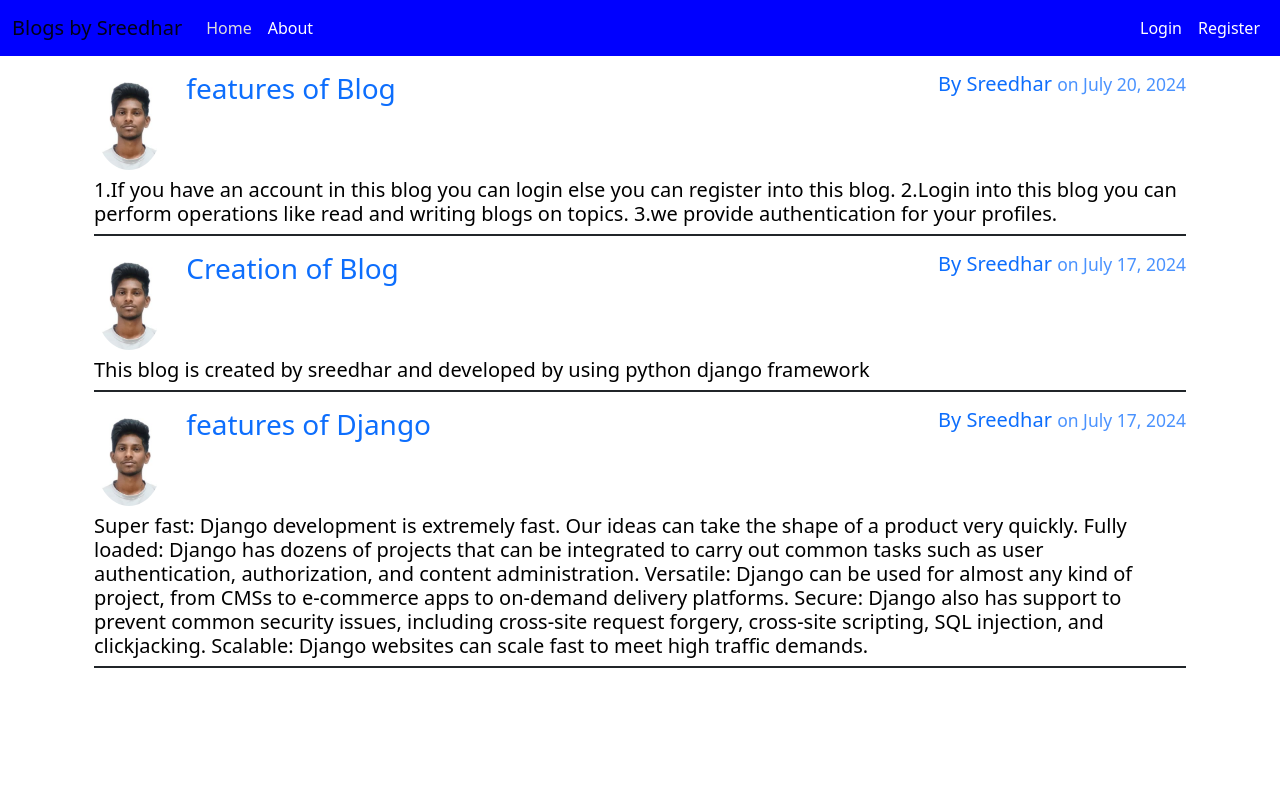
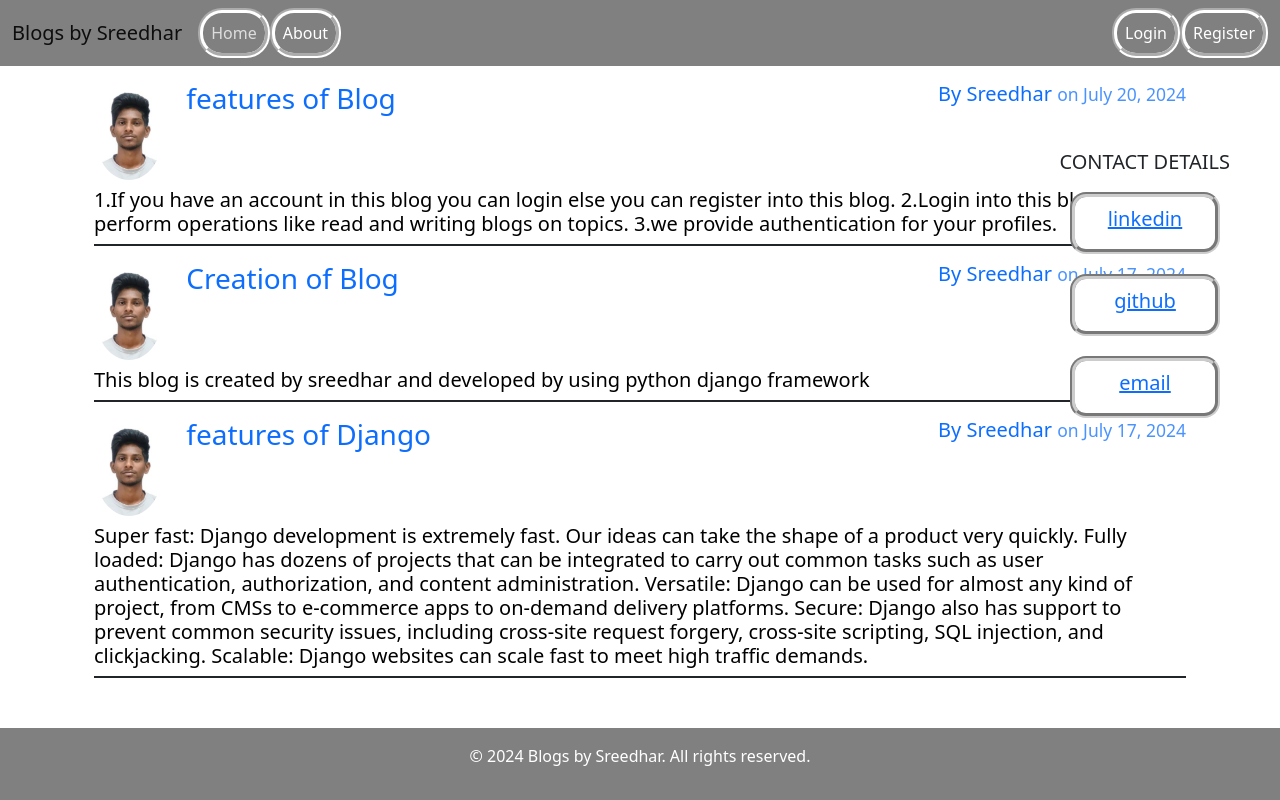
Before and after one commit to sreedhar742/Django_IT_Blogs, a Django app: page / in a window 1280 px wide. Run offline with Django 4.2, Linux system fonts and the light colour scheme; data comes from the database, SQL or seed files in the repository; both versions use the stored data as it was after the commit.

Commit message:
add contact details

```diff
--- a/blog/templates/blog/base.html
+++ b/blog/templates/blog/base.html
@@ -9,15 +9,15 @@
   <link href="https://cdn.jsdelivr.net/npm/bootstrap@5.2.0/dist/css/bootstrap.min.css" rel="stylesheet"
     integrity="sha384-gH2yIJqKdNHPEq0n4Mqa/HGKIhSkIHeL5AyhkYV8i59U5AR6csBvApHHNl/vI1Bx" crossorigin="anonymous" />
   <link rel="stylesheet" type="text/css" href="{% static 'blog/main.css' %}" />
+  <link rel="stylesheet" href="https://cdnjs.cloudflare.com/ajax/libs/font-awesome/6.0.0-beta3/css/all.min.css" integrity="sha384-k6RqeWeci5ZR/Lv4MR0sA0FfDOMU6b4J5p6kU7P7cGFbYd7f5k4QjUrt0DzJKT5" crossorigin="anonymous">
   {% if title %}
   <title>Django Blog - {{ title }}</title>
   {% else %}
   <title>Django Blog</title>
   {% endif %}
   <style>
-
     .navbar {
-        background-color: blue !important;
+      background-color: gray;
     }
 
     .navbar .nav-link {
@@ -26,6 +26,47 @@
 
     .navbar .nav-link.active {
       color: #ddd !important;
+    }
+
+    .button {
+      border: 3px groove white;
+      border-width: 5px;
+      border-radius: 1.5em;
+    }
+
+    .footer {
+      background-color: gray;
+      color: white;
+      padding: 1rem;
+      position: absolute;
+      bottom: 0;
+      width: 100%;
+      text-align: center;
+    }
+    .sidebars {
+      display: flex;
+      flex-direction: column;
+      align-items: flex-end;
+      position: fixed;
+      top: 150px;
+      right: 50px;
+    }
+
+  .box {
+      width: 150px;
+      margin: 10px;
+      padding: 10px;
+      background-color: white;
+      text-align: center;
+      border: 5px groove #ccc;
+      border-radius:1.0em;
+      box-sizing: border-box;
+
+  }
+  .box:hover {
+    background-color: deepskyblue;
+    box-shadow: 2px 2px 5px rgba(100, 0, 0, 0.3); /* Add shadow */
+    transition: box-shadow 0.3s ease;
 }
   </style>
 </head>
@@ -40,29 +81,29 @@
       </button>
       <div class="collapse navbar-collapse justify-content-between" id="navbarNav">
         <ul class="navbar-nav justify-content-between">
-          <li class="nav-item">
+          <li class="nav-item button">
             <a class="nav-link active" aria-current="page" href="{% url 'blog-home' %}">Home</a>
           </li>
-          <li class="nav-item">
+          <li class="nav-item button">
             <a class="nav-link" aria-current="page" href="{% url 'blog-about' %}">About</a>
           </li>
         </ul>
         <ul class="navbar-nav justify-content-between">
           {% if user.is_authenticated %}
-            <li class="nav-item">
+          <li class="nav-item button">
             <a class="nav-link" href="{% url 'post-create' %}">New Post</a>
           </li>
-            <li class="nav-item">
+          <li class="nav-item button">
             <a class="nav-link" href="{% url 'profile' %}">Profile</a>
           </li>
-            <li class="nav-item">
+          <li class="nav-item button">
             <a class="nav-link" href="{% url 'logout' %}">Logout</a>
           </li>
           {% else %}
-            <li class="nav-item">
+          <li class="nav-item button">
             <a class="nav-link" href="{% url 'login' %}">Login</a>
           </li>
-            <li class="nav-item">
+          <li class="nav-item button">
             <a class="nav-link" href="{% url 'register' %}">Register</a>
           </li>
 
@@ -71,6 +112,8 @@
       </div>
     </div>
   </nav>
+
+
 
   <div class="container">
     {% if messages %}
@@ -82,6 +125,19 @@
     {% endif %}
     {% block content %}{% endblock %}
   </div>
+  <div class="sidebars">
+    <h5>CONTACT DETAILS</h5>
+    <a href="https://www.linkedin.com/in/sreedhar742" class="box"><h5>linkedin</h5></a>
+    <a href="https://github.com/sreedhar742/Django_IT_Blogs" class="box"><h5>github</h5></a>
+    <a href="https://pridhar742@gmail.com" class="box"><h5>email</h5></a>
+  </div>
+
+  <footer class="footer">
+    <div class="container">
+      <p>&copy; 2024 Blogs by Sreedhar. All rights reserved.</p>
+    </div>
+  </footer>
+
   <script src="https://cdn.jsdelivr.net/npm/bootstrap@5.2.0/dist/js/bootstrap.bundle.min.js"
     integrity="sha384-A3rJD856KowSb7dwlZdYEkO39Gagi7vIsF0jrRAoQmDKKtQBHUuLZ9AsSv4jD4Xa"
     crossorigin="anonymous"></script>
```
Also changed, not shown: db.sqlite3. Lines whose indentation alone changed are shown as unchanged.
